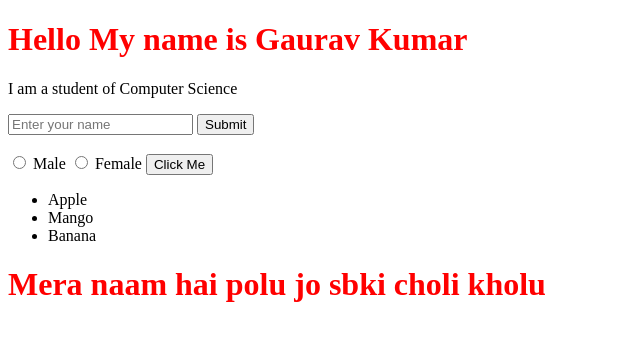
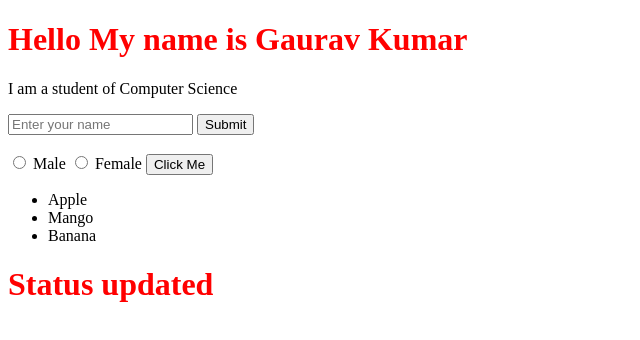
Before and after one commit to Gaurav-Kumar-1907/git-learning, a plain HTML site: page index.html in a window 1280 px wide. Shown: the whole page, without its empty margins (0-640 px from the left). Drawn offline with Linux system fonts and the light colour scheme.

Commit message:
latest update

```diff
--- a/index.html
+++ b/index.html
@@ -21,7 +21,8 @@
         <li>Mango</li>
         <li>Banana</li>
     </ul>
-    <h1>Mera naam hai polu jo sbki choli kholu</h1>
+    <h1>Status updated</h1>
+
     </form>
 </body>
 </html>
```
